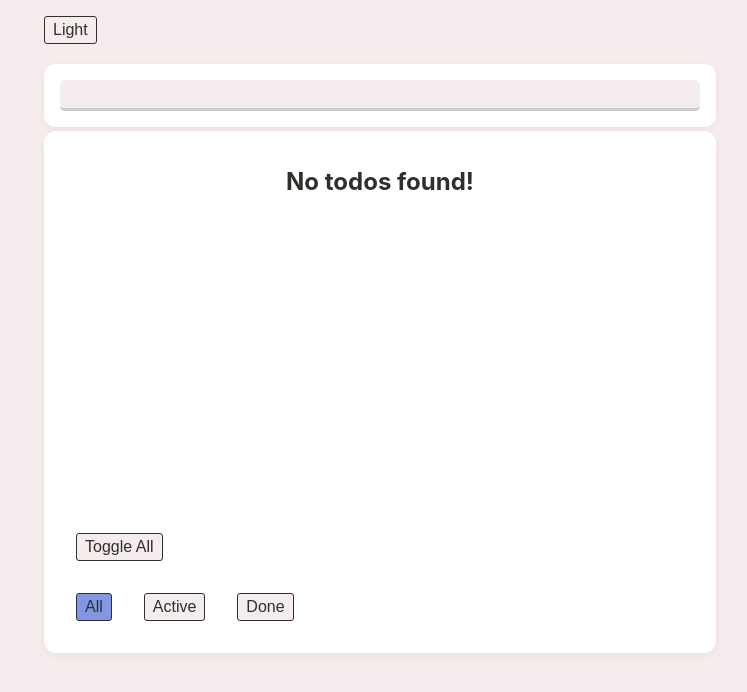
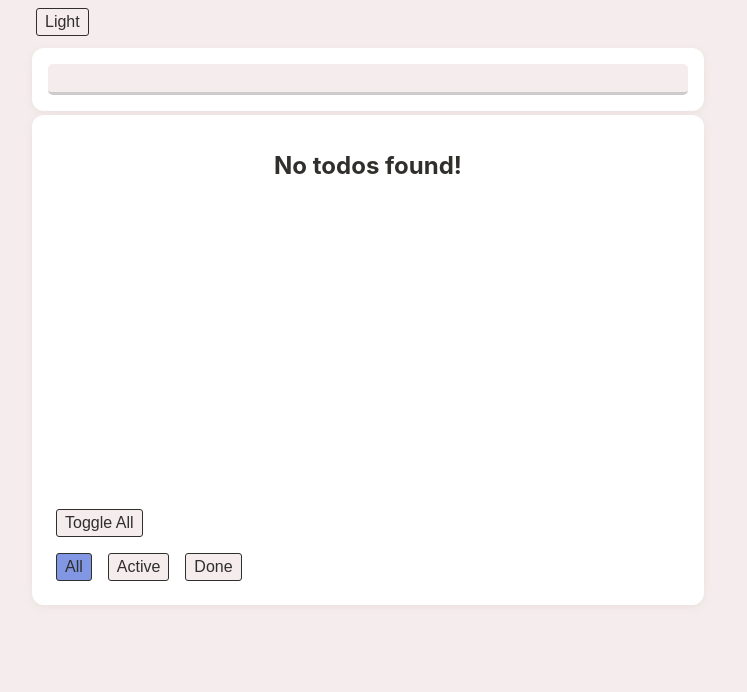
Before and after one commit to thanhnguyen0504/todoapp, a React (Create React App) app: page / in a window 1280 px wide. Shown: the top 692 px of the page, without its empty margins (212-959 px from the left). Built offline with nearby package versions, Linux system fonts and the light colour scheme.

Commit message:
make some ui change

```diff
--- a/src/components/UI/Button.js
+++ b/src/components/UI/Button.js
@@ -6,7 +6,7 @@ const Button = styled.button`
   background-color: ${props => props.theme.buttonbg};
 
   font-size: 1em;
-  margin: 1em;
+  margin: 0.5em;
   padding: 0.25em 0.5em;
   border-radius: 3px;
   background-color: ${props => props.isSelected === true ? props.theme.buttonSelectedBg : props.theme.buttonbg} ;
--- a/src/components/UI/Section.js
+++ b/src/components/UI/Section.js
@@ -3,7 +3,7 @@ import styled from "styled-components";
 const MySection = styled.section`
   max-width: 40rem;
   max-height: 80rem;
-  margin: 0.25em 1em;
+  margin: 0.25em;
   background-color: ${props => props.theme.sectionbg};
   padding: 1rem;
   border-radius: 12px;
--- a/src/components/UI/Wrapper.js
+++ b/src/components/UI/Wrapper.js
@@ -8,7 +8,8 @@ const DivMaster = styled.div`
   justify-content: center;
   & .appzone {
     width: 800px;
-    max-width: 800px
+    max-width: 800px;
+    padding: 0;
   }
 `;
 
```
